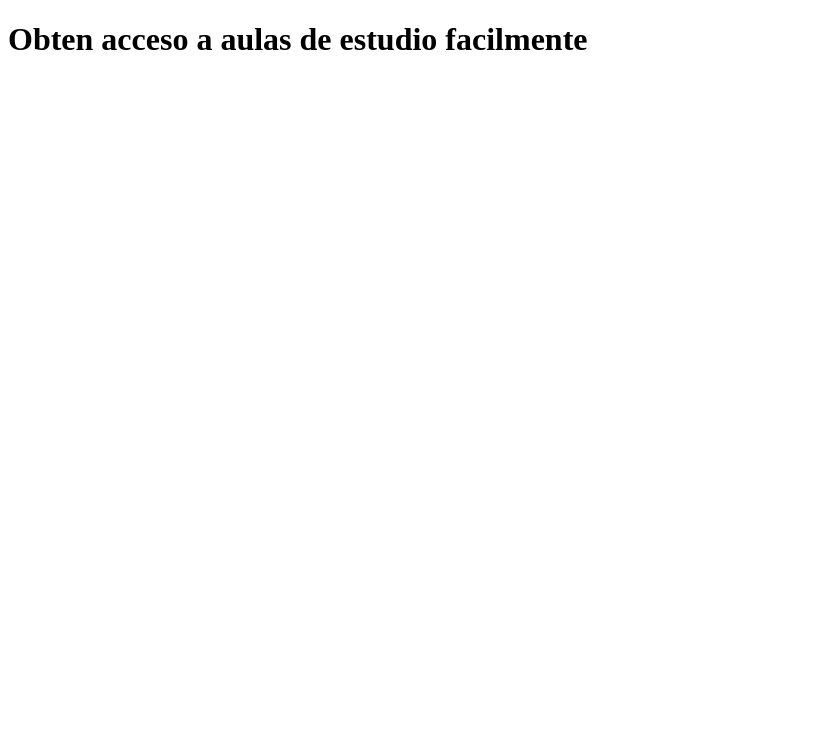
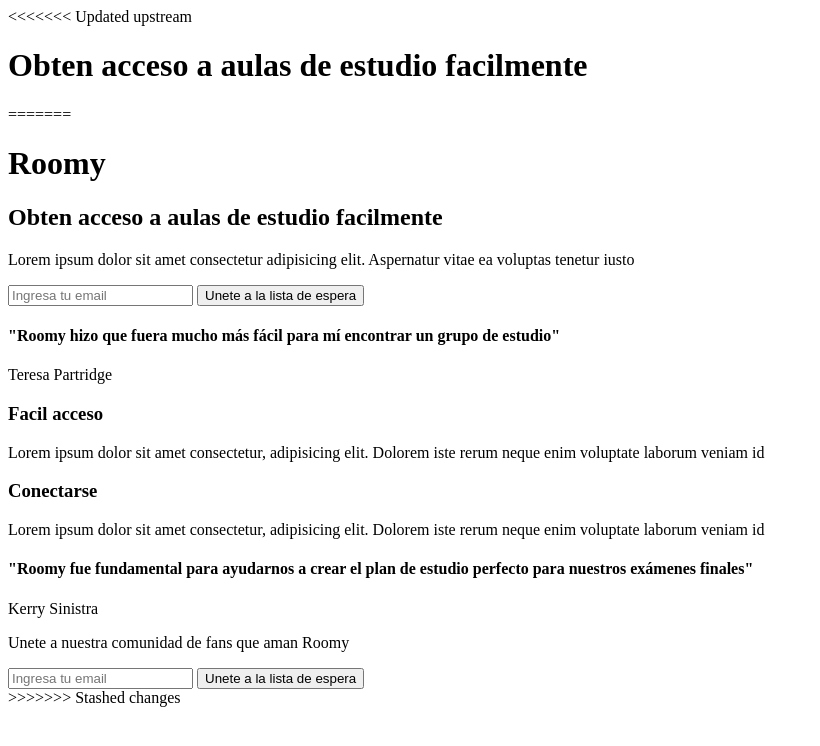
Before and after one commit to ProgramacionInternet/23A-M5-E6-Caelina, a plain HTML site: page index.html in a window 1280 px wide. Shown: the whole page, without its empty margins (0-820 px from the left). Drawn offline with Linux system fonts and the light colour scheme.

Commit message:
Estructura html
Hacer la estructura del html

```diff
--- a/index.html
+++ b/index.html
@@ -7,7 +7,50 @@
     <title>Roomy</title>
 </head>
 <body>
+<<<<<<< Updated upstream
     <h1>Obten acceso a aulas de estudio facilmente</h1>
+=======
+    <main>
+        <header>
+            <h1 class="Titulo">Roomy</h1>
+        </header>
+
+        <section class="seccion1">
+            <h2>Obten acceso a aulas de estudio facilmente</h2>
+            <p>Lorem ipsum dolor sit amet consectetur adipisicing elit. Aspernatur vitae ea voluptas tenetur iusto</p>
+
+            <input class="campo" type="email" placeholder="Ingresa tu email">
+            <button class="boton" type="">Unete a la lista de espera</button>
+
+            <div class="testimonio">
+                <h4>"Roomy hizo que fuera mucho más fácil para mí encontrar un grupo de estudio"</h4>
+                <p>Teresa Partridge</p>
+            </div>
+        </section>
+
+        <section class="seccion2">
+            <h3>Facil acceso</h3>
+            <p>Lorem ipsum dolor sit amet consectetur, adipisicing elit. Dolorem iste rerum neque enim voluptate laborum veniam id</p>
+        </section>
+
+        <section class="seccion3">
+            <h3>Conectarse</h3>
+            <p>Lorem ipsum dolor sit amet consectetur, adipisicing elit. Dolorem iste rerum neque enim voluptate laborum veniam id</p>
+        </section>
+
+        <div class="testimonio2">
+            <h4>"Roomy fue fundamental para ayudarnos a crear el plan de estudio perfecto para nuestros exámenes finales"</h4>
+            <p>Kerry Sinistra</p>
+        </div>
+
+        <section class="seccion3">
+            <p>Unete a nuestra comunidad de fans que aman Roomy</p>
+            <input class="campo" type="email" placeholder="Ingresa tu email">
+            <button class="boton" type="">Unete a la lista de espera</button>
+        </section>
+
+    </main>
+>>>>>>> Stashed changes
 
 </body>
 </html>
```
